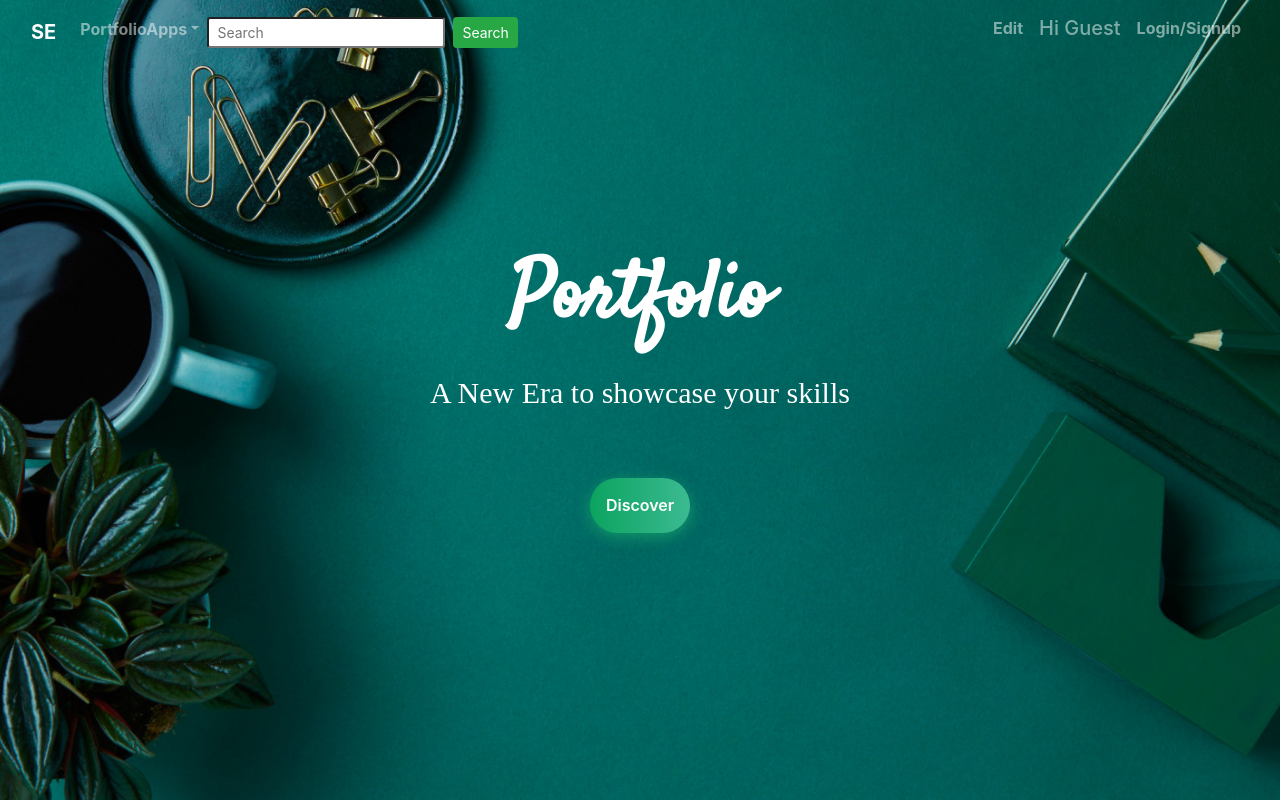
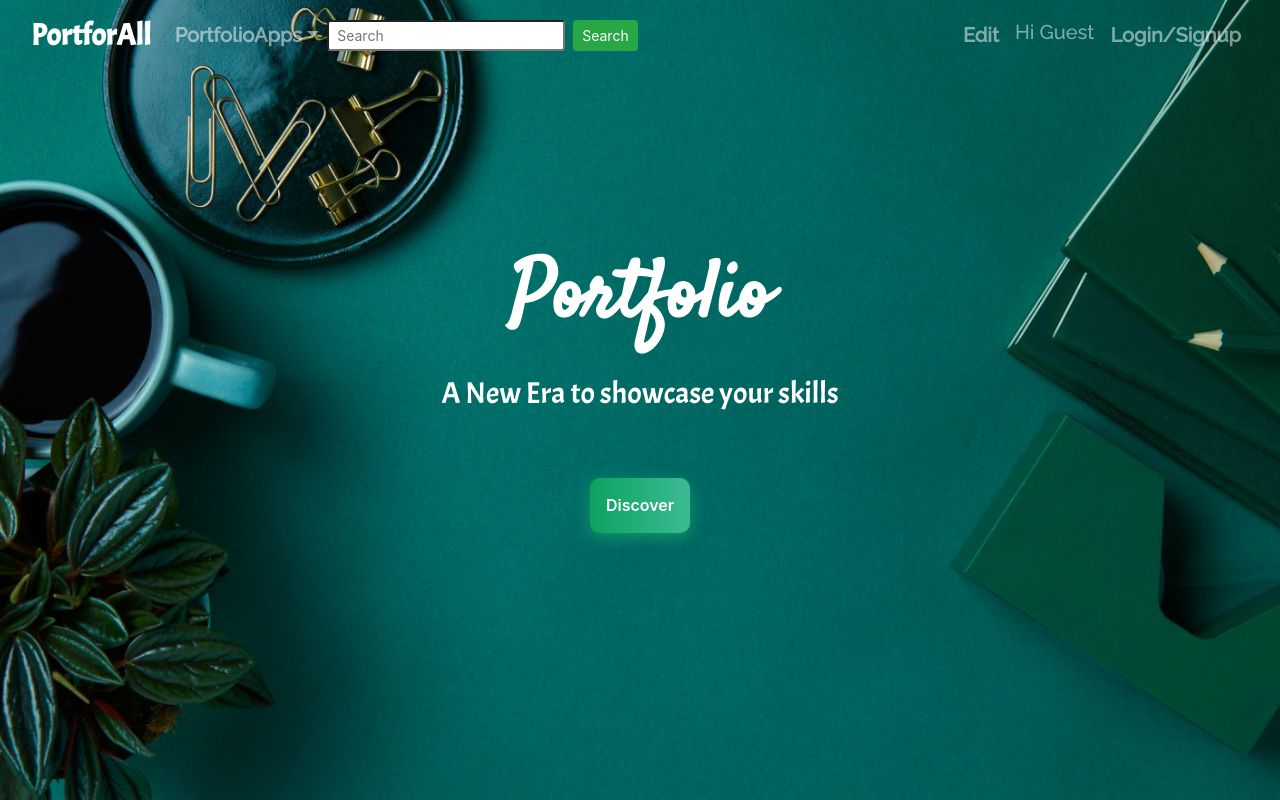
Before and after one commit to chaudharypraveen98/Portforall, a Django app: page / in a window 1280 px wide. Run offline with Django 3.2, Linux system fonts and the light colour scheme; some libraries are stand-ins or nearby versions; some web fonts are replaced.

Commit message:
added some UI twicks

```diff
--- a/PortfolioApp/static/PortfolioApp/style.css
+++ b/PortfolioApp/static/PortfolioApp/style.css
@@ -1,4 +1,5 @@
 @import url("https://fonts.googleapis.com/css?family=Satisfy|Mountains+of+Christmas|Pacifico&display=swap");
+@import url('https://fonts.googleapis.com/css2?family=Acme&family=Raleway:wght@500&display=swap');
 /* NAVBAR */
 .bg-black{
   background-color: black;
@@ -40,7 +41,7 @@
     font-size: 30px;}
 }
 .banner-sub-heading{
-  font-family: 'Libre Baskerville', serif;
+  font-family: 'Acme', sans-serif;
   font-size: 30px;
   font-weight: 300;
   line-height: 30px;
@@ -120,7 +121,7 @@
     text-align:center;
     border: none;
     background-size: 300% 100%;
-    border-radius: 50px;
+    border-radius: 10px;
     transition: all .4s ease-in-out;
 }
 
@@ -176,3 +177,14 @@
 .btn-hover.color-11 {
        background-image: linear-gradient(to right, #eb3941, #f15e64, #e14e53, #e2373f);  box-shadow: 0 5px 15px rgba(242, 97, 103, .4);
 }
+/* NavBar */
+.logo
+{
+   font-family: 'Acme', sans-serif;
+   font-size: 30px !important;
+}
+.nav-link
+{
+  font-size: 20px !important;
+  font-family: 'Raleway', sans-serif;
+}
--- a/templates/base.html
+++ b/templates/base.html
@@ -15,7 +15,7 @@
     {% block nav %}
     <nav class="navbar navbar-expand-sm  navbar-dark fixed-top" id="banner">
     	<div class="container-fluid">
-            <a class="navbar-brand" href="{% url 'PortfolioApp:home' %}">SE</a>
+            <a class="navbar-brand logo" href="{% url 'PortfolioApp:home' %}">PortforAll</a>
             <button type="button" class="navbar-toggler" data-toggle="collapse" onclick="openNav()"><span class="navbar-toggler-icon"></span></button>
             <div class="collapse navbar-collapse" id="topNavBar">
                 <ul class="navbar-nav">
```
Also changed, not shown: db.sqlite3.
